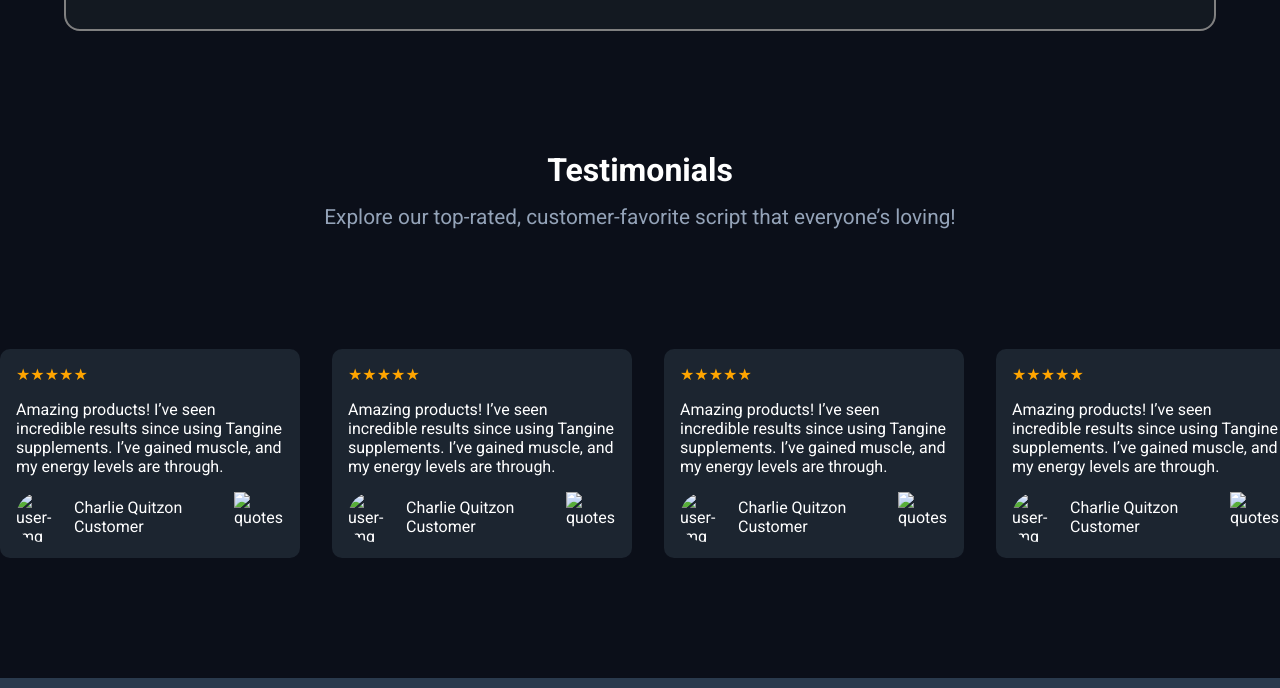
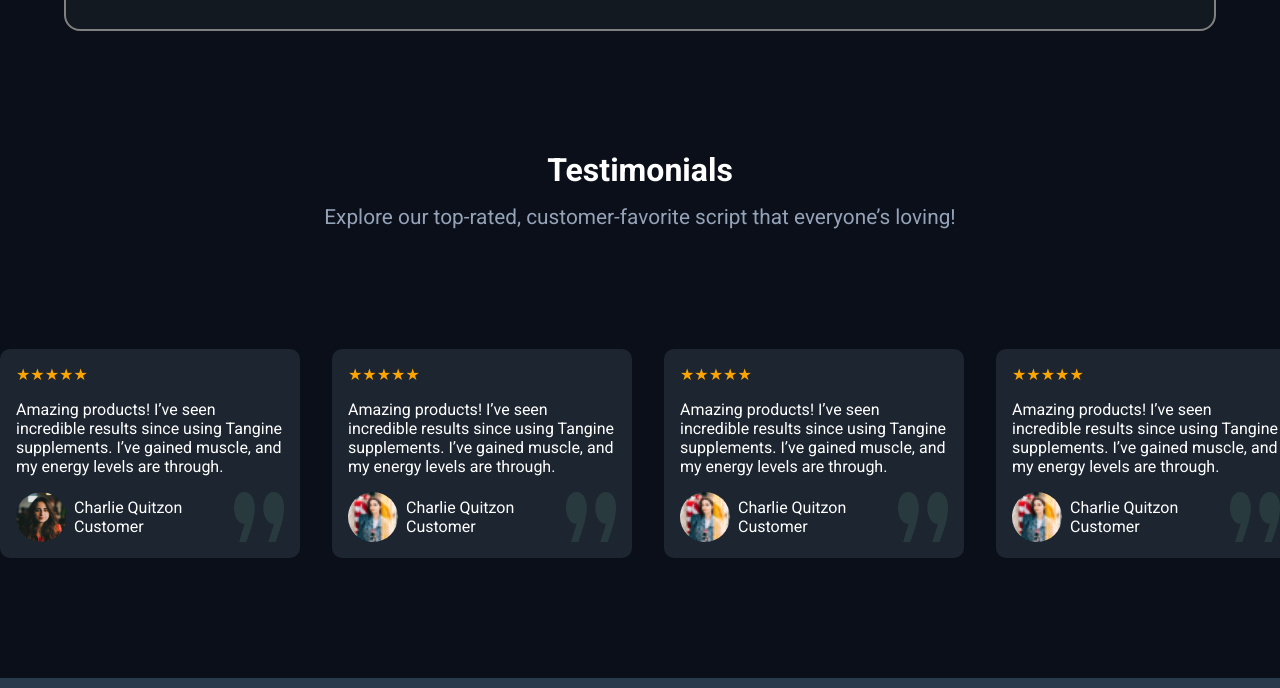
Before and after one commit to khalednassar500/drain, a plain HTML site: page index.html in a window 1280 px wide. Shown: the part 7107-7795 px from the top of the page. Drawn offline with Linux system fonts and the light colour scheme; the site is published under a folder, as on GitHub Pages, so addresses that start at the root find nothing.

```diff
--- a/index.html
+++ b/index.html
@@ -375,7 +375,7 @@
             >
               <img
                 class="block-user-img"
-                src="/static/blog-user-1.png"
+                src="./static/blog-user-1.png"
                 alt="user-img"
               />
               <div bis_skin_checked="1">
@@ -383,7 +383,7 @@
                 <p class="subtitle fw-500 light-gray">Customer</p>
               </div>
             </div>
-            <img class="quote-vec" src="/static/quotes.png" alt="quotes" />
+            <img class="quote-vec" src="./static/quotes.png" alt="quotes" />
           </div>
         </div>
         <div class="testimonial-block slick-slide slick-cloned">
@@ -402,7 +402,7 @@
             >
               <img
                 class="block-user-img"
-                src="/static/blog-user-1 (1).png"
+                src="./static/blog-user-1 (1).png"
                 alt="user-img"
               />
               <div bis_skin_checked="1">
@@ -410,7 +410,7 @@
                 <p class="subtitle fw-500 light-gray">Customer</p>
               </div>
             </div>
-            <img class="quote-vec" src="/static/quotes.png" alt="quotes" />
+            <img class="quote-vec" src="./static/quotes.png" alt="quotes" />
           </div>
         </div>
         <div class="testimonial-block slick-slide slick-cloned">
@@ -429,7 +429,7 @@
             >
               <img
                 class="block-user-img"
-                src="/static/blog-user-1 (1).png"
+                src="./static/blog-user-1 (1).png"
                 alt="user-img"
               />
               <div bis_skin_checked="1">
@@ -437,7 +437,7 @@
                 <p class="subtitle fw-500 light-gray">Customer</p>
               </div>
             </div>
-            <img class="quote-vec" src="/static/quotes.png" alt="quotes" />
+            <img class="quote-vec" src="./static/quotes.png" alt="quotes" />
           </div>
         </div>
         <div class="testimonial-block slick-slide slick-cloned">
@@ -456,7 +456,7 @@
             >
               <img
                 class="block-user-img"
-                src="/static/blog-user-1 (1).png"
+                src="./static/blog-user-1 (1).png"
                 alt="user-img"
               />
               <div bis_skin_checked="1">
@@ -464,7 +464,7 @@
                 <p class="subtitle fw-500 light-gray">Customer</p>
               </div>
             </div>
-            <img class="quote-vec" src="/static/quotes.png" alt="quotes" />
+            <img class="quote-vec" src="./static/quotes.png" alt="quotes" />
           </div>
         </div>
         <div class="testimonial-block slick-slide slick-cloned">
@@ -483,7 +483,7 @@
             >
               <img
                 class="block-user-img"
-                src="/static/blog-user-2.png"
+                src="./static/blog-user-2.png"
                 alt="user-img"
               />
               <div bis_skin_checked="1">
@@ -491,7 +491,7 @@
                 <p class="subtitle fw-500 light-gray">Customer</p>
               </div>
             </div>
-            <img class="quote-vec" src="/static/quotes.png" alt="quotes" />
+            <img class="quote-vec" src="./static/quotes.png" alt="quotes" />
           </div>
         </div>
       </div>
```
